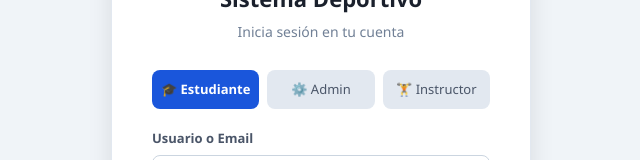
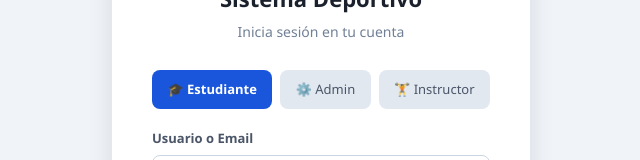
Before and after one commit to fernandosteven99/frontend, a React (Create React App) app: page / in a window 1280 px wide. Shown: the part 249-409 px from the top of the page, without its empty margins (319-959 px from the left). Built offline with nearby package versions, Linux system fonts and the light colour scheme.

Commit message:
Update RoleSelector.jsx

```diff
--- a/src/components/ui/RoleSelector.jsx
+++ b/src/components/ui/RoleSelector.jsx
@@ -1,13 +1,14 @@
 function RoleSelector({ roles, selectedId, onSelect }) {
   return (
-    <div style={{ display: "flex", gap: "8px", marginBottom: "20px" }}>
+    <div style={{ display: "flex", flexWrap: "wrap", gap: "8px", marginBottom: "20px" }}>
       {roles.map(role => (
         <button
           key={role.id}
           type="button"
           onClick={() => onSelect(role.id)}
           style={{
-            flex: 1,
+            flex: "1 1 auto",
+            minWidth: "80px",
             padding: "10px 6px",
             background: selectedId === role.id ? "#1a56db" : "#e2e8f0",
             color: selectedId === role.id ? "white" : "#4a5568",
```
